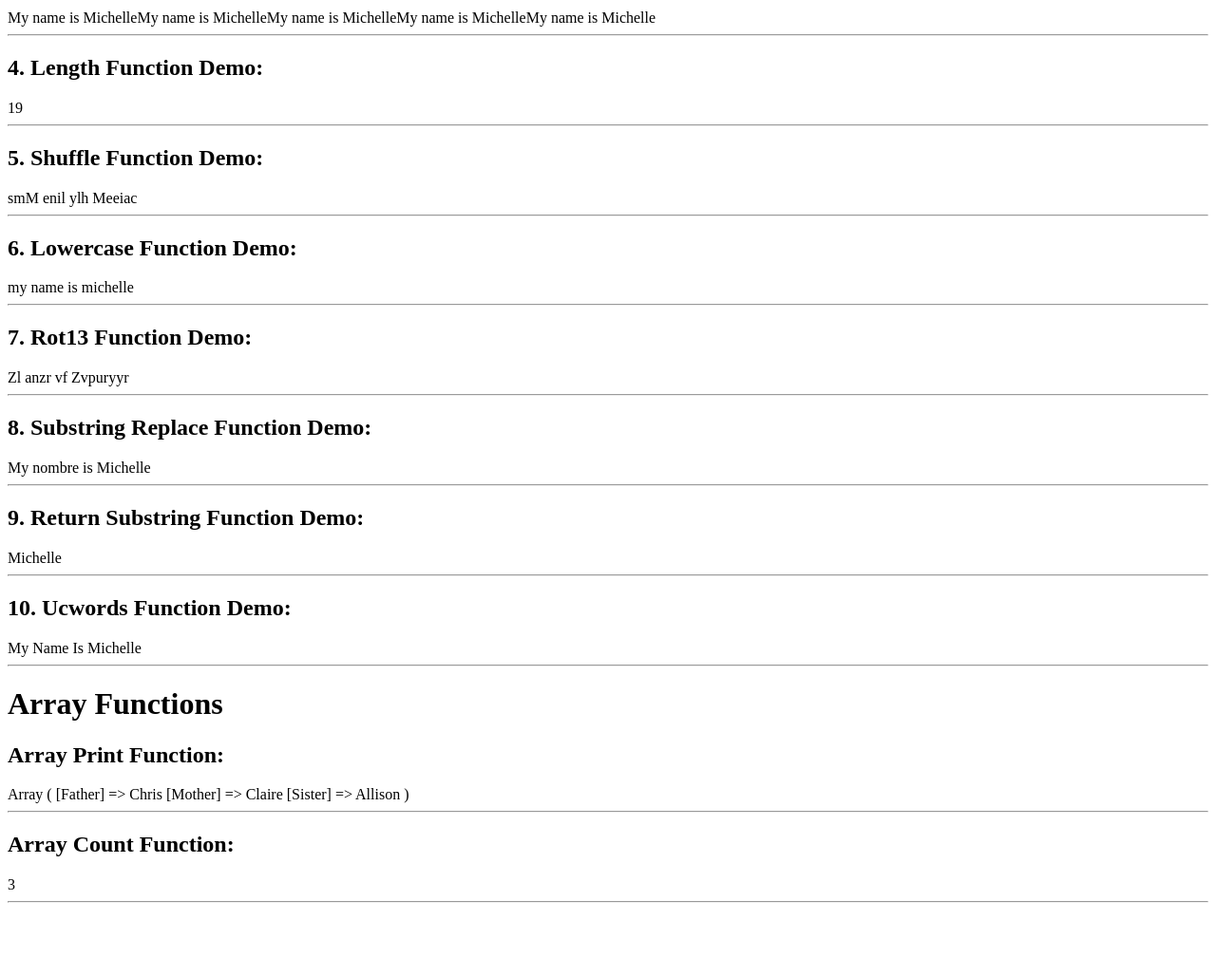
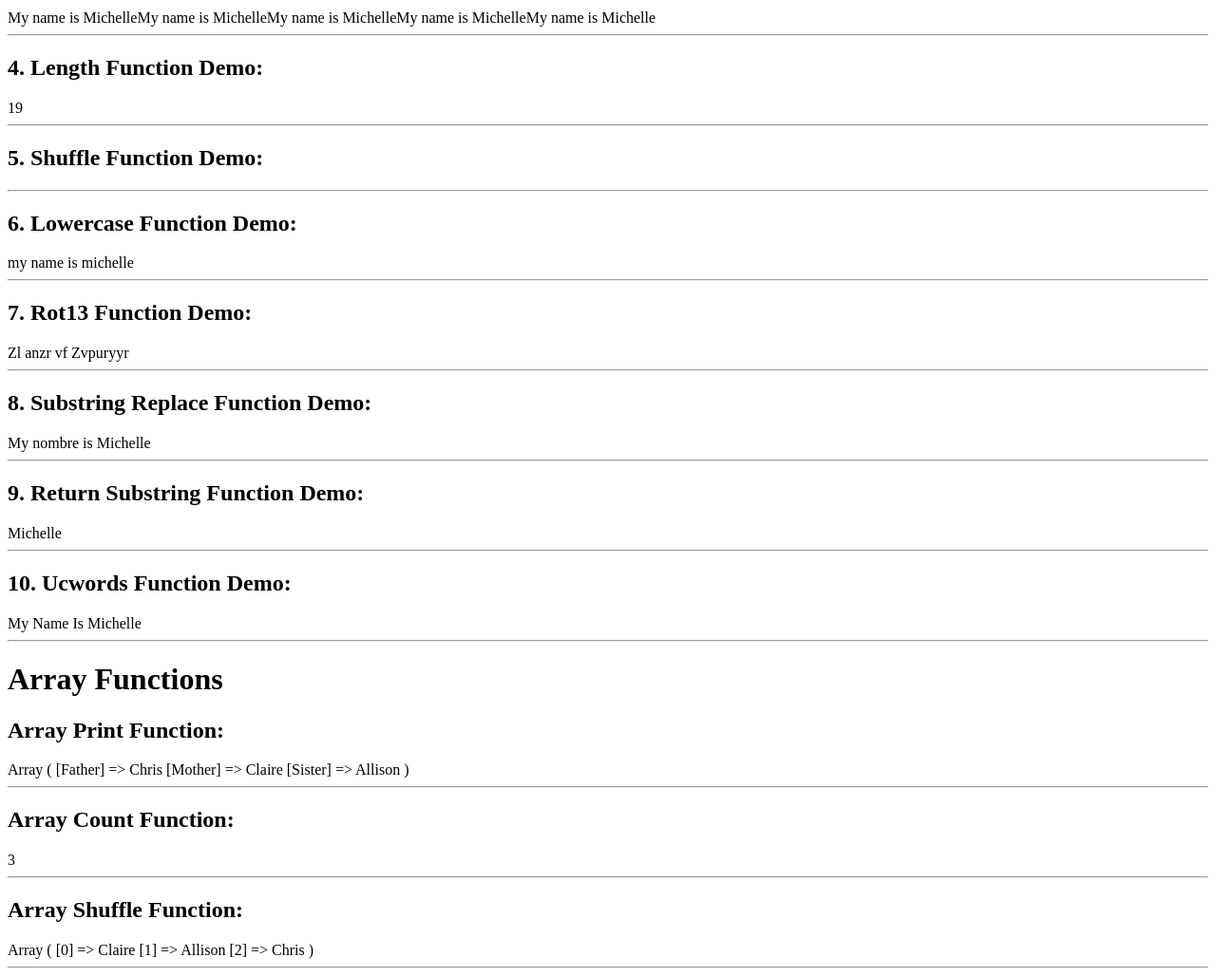
Before and after one commit to michelleregna/string-array-functions, a PHP site: page / in a window 1280 px wide. Shown: the part 293-1321 px from the top of the page at 95% size. Before the commit the page ends 1244 px from the top, so only its background shows below. Run offline with PHP 8.4, Linux system fonts and the light colour scheme.

Commit message:
added array shuffle function

```diff
--- a/index.php
+++ b/index.php
@@ -15,6 +15,7 @@ $obj -> titlecaseThis($str);
 $familyArray = array('Father' => 'Chris', 'Mother' => 'Claire', 'Sister' => 'Allison');
 $obj -> printArray($familyArray);
 $obj -> countArray($familyArray);
+$obj -> shuffleArray($familyArray);
 
 class main {
 	public function __construct() {
@@ -49,7 +50,7 @@ class main {
 
 	public function shuffleThis($str) {
 		echo '<h2>5. Shuffle Function Demo:</h2>';
-		echo str_shuffle($str);
+		str_shuffle($str);
 		echo '<hr>';
 	}
 
@@ -98,6 +99,13 @@ class main {
     	echo '<hr>';
     }
 
+    public function shuffleArray($array) {
+    	echo '<h2>Array Shuffle Function:</h2>';
+    	shuffle($array);
+    	print_r($array);
+    	echo '<hr>';
+    }
+
 
 	public function __destruct() {
 
```
